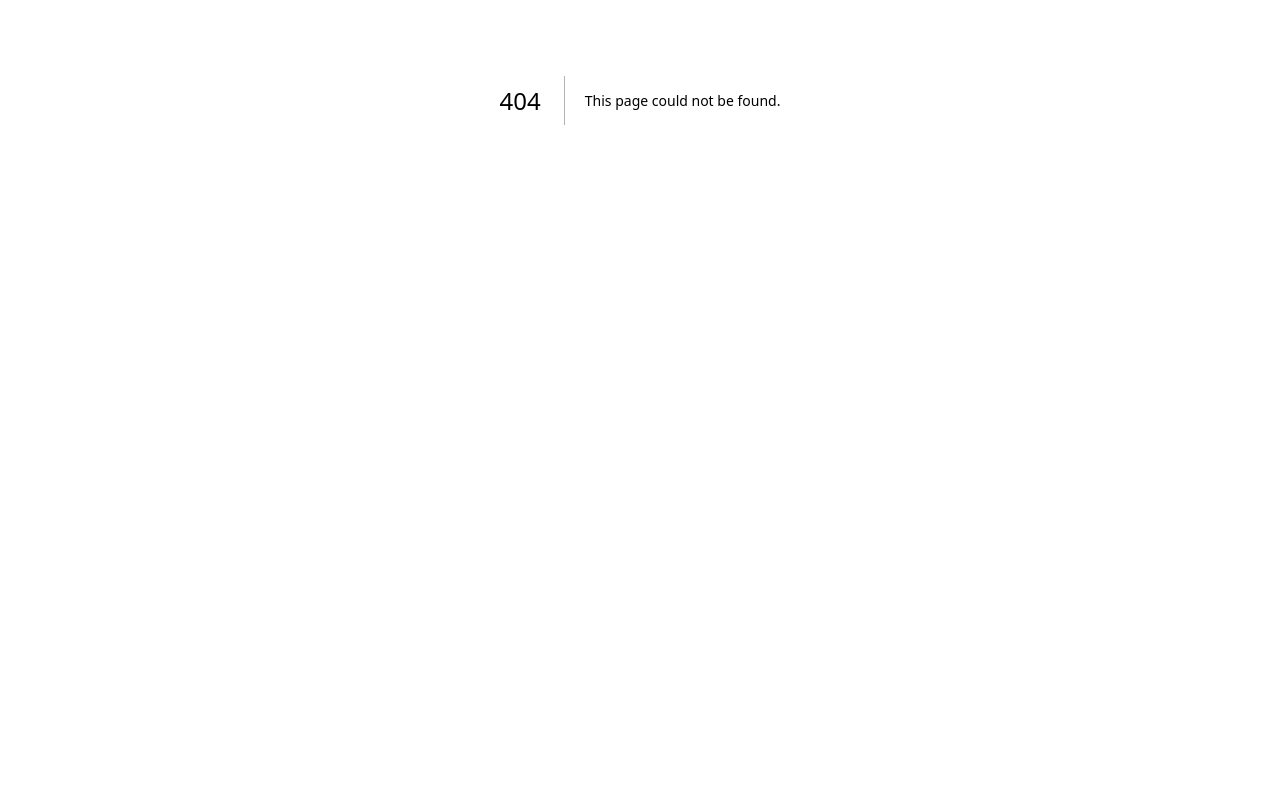
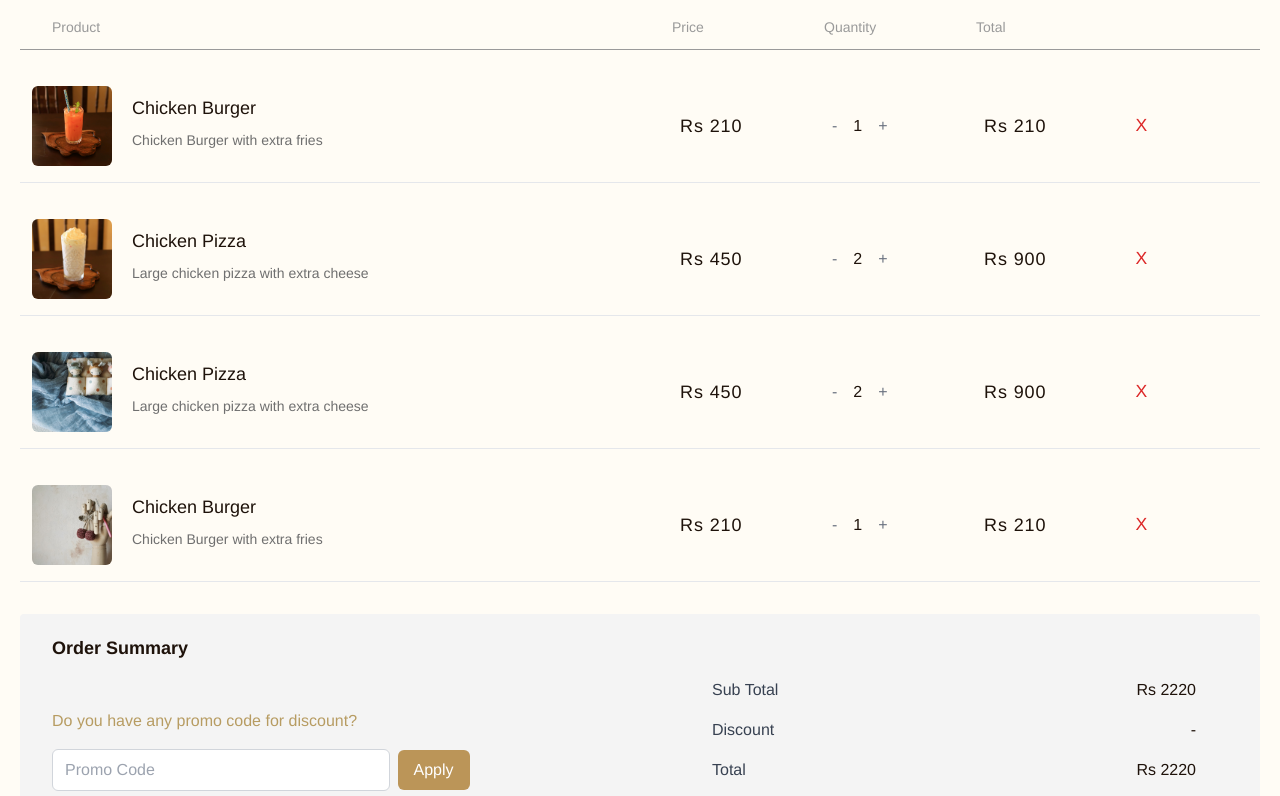
Before and after one commit to suzzan04/Bashcup_host, a Next.js app: page /cart in a window 1280 px wide. Before the commit this address had no page. Shown: the part 300-1096 px from the top of the page. Before the commit the page ends 800 px from the top, so only its background shows below. Built offline with nearby package versions, Linux system fonts and the light colour scheme.

Commit message:
ui: add cart page

```diff
--- /dev/null
+++ b/src/app/cart/page.tsx
@@ -0,0 +1,138 @@
+"use client";
+import React, { useState } from "react";
+import { CartItem } from "@/components/Common/Card/CartCard";
+import BoilerPlate from "../BoilerPlate";
+
+const Page = () => {
+  const [cartItems, setCartItems] = useState([
+    {
+      id: 1,
+      name: "Chicken Burger",
+      description: "Chicken Burger with extra fries",
+      price: 210,
+      quantity: 1,
+      image: "/image/items/drink1.jpg",
+    },
+    {
+      id: 2,
+      name: "Chicken Pizza",
+      description: "Large chicken pizza with extra cheese",
+      price: 450,
+      quantity: 2,
+      image: "/image/items/drink2.jpg",
+    },
+    {
+      id: 3,
+      name: "Chicken Pizza",
+      description: "Large chicken pizza with extra cheese",
+      price: 450,
+      quantity: 2,
+      image: "/image/handicraft/item1.jpg",
+    },
+    {
+      id: 4,
+      name: "Chicken Burger",
+      description: "Chicken Burger with extra fries",
+      price: 210,
+      quantity: 1,
+      image: "/image/handicraft/item2.jpg",
+    },
+  ]);
+
+  const handleDeleteItem = (itemId: number) => {
+    setCartItems(cartItems.filter((item) => item.id !== itemId));
+  };
+
+  const handleQuantityChange = (itemId: number, change: number) => {
+    setCartItems(
+      cartItems.map((item) => {
+        if (item.id === itemId) {
+          const newQuantity = Math.max(1, item.quantity + change);
+          return { ...item, quantity: newQuantity };
+        }
+        return item;
+      })
+    );
+  };
+
+  const subtotal = cartItems.reduce(
+    (acc, item) => acc + item.price * item.quantity,
+    0
+  );
+  const total: number = subtotal;
+
+  return (
+    <>
+      <BoilerPlate>
+        <div className="w-full h-full max-w-[1800px] p-5">
+          <div className="flex flex-col w-full gap-8">
+            <h1 className="py-8 text-2xl sm:text-3xl text-center">Your Cart</h1>
+
+            <div className="flex flex-col justify-center w-full gap-5">
+              <div className="grid grid-cols-8 w-full space-x-8 text-[#9A9A9A] border-b pb-3 border-[#9A9A9A] px-3 text-sm">
+                <div className="col-span-3 px-5 md:col-span-4">Product</div>
+                <div className="hidden md:block md:col-span-1">Price</div>
+                <div className="col-span-2 md:col-span-1">Quantity</div>
+                <div className="col-span-2 md:col-span-1">Total</div>
+              </div>
+              {cartItems.map((item) => (
+                <CartItem
+                  key={item.id}
+                  item={item}
+                  onDelete={handleDeleteItem}
+                  onQuantityChange={handleQuantityChange}
+                />
+              ))}
+            </div>
+
+            <div className="bg-[#F4F4F4] px-8 py-5 rounded w-full">
+              <div className="py-3 mb-4 text-lg font-bold sm:py-0">
+                Order Summary
+              </div>
+              <div className="grid w-full grid-cols-1 space-y-10 sm:space-x-10 sm:space-y-0 sm:grid-cols-2">
+                {/* Promo code */}
+                <div className="flex justify-center col-span-1 mb-4 max-w-[450px] flex-nowrap flex-col  gap-4">
+                  <p className="text-brand-text_secondary">
+                    Do you have any promo code for discount?
+                  </p>
+                  <div className="flex items-center">
+                    <input
+                      type="text"
+                      placeholder="Promo Code"
+                      className="w-3/4 px-3 py-2 mr-2 border border-gray-300 rounded-md"
+                    />
+                    <button className="px-4 py-2 font-medium bg-brand-accent text-background  rounded-md hover:bg-brand-accent_dark">
+                      Apply
+                    </button>
+                  </div>
+                </div>
+                {/* Sub total */}
+                <div className="flex flex-col col-span-1 gap-4 max-w-[500px] justify-self-start w-full place-self-start sm:justify-center mx-auto sm:place-self-center">
+                  <div className="flex justify-between px-2">
+                    <span className="text-gray-700">Sub Total</span>
+                    <span>Rs {subtotal}</span>
+                  </div>
+                  <div className="flex justify-between px-2">
+                    <span className="text-gray-700">Discount</span>
+                    <span>-</span>
+                  </div>
+                  <div className="flex justify-between px-2 font-medium">
+                    <span className="text-gray-700">Total</span>
+                    <span>Rs {total}</span>
+                  </div>
+
+                  <button className="w-full flex justify-between px-5 py-2 font-medium text-background bg-brand-accent  rounded-md hover:bg-brand-accent_dark">
+                    Checkout
+                    <span>Rs {total}</span>
+                  </button>
+                </div>
+              </div>
+            </div>
+          </div>
+        </div>
+      </BoilerPlate>
+    </>
+  );
+};
+
+export default Page;
--- /dev/null
+++ b/src/components/Common/Card/CartCard.tsx
@@ -0,0 +1,75 @@
+import Image from "next/image";
+
+type Cart = {
+  id: number;
+  name: string;
+  description: string;
+  price: number;
+  quantity: number;
+  image: string;
+};
+export const CartItem = ({
+  item,
+  onDelete,
+  onQuantityChange,
+}: {
+  item: Cart;
+  onDelete: (id: number) => void;
+  onQuantityChange: (id: number, change: number) => void;
+}) => {
+  return (
+    <div className="grid w-full grid-cols-8 px-3 py-4 space-x-10 border-b border-gray-200 ">
+      <div className="flex items-start w-full col-span-3  gap-5 md:col-span-4">
+        <Image
+          src={item.image}
+          alt={item.name}
+          width={200}
+          height={200}
+          className="object-cover object-center w-16 h-16 sm:w-20 sm:h-20 rounded-md"
+        />
+
+        <div className="flex flex-col justify-center h-full gap-2 py-2 md:justify-start">
+          <h3 className="font-medium  text-sm  md:text-lg">{item.name}</h3>
+          <p className="text-sm text-[#6F6F6F] max-w-[300px] md:block hidden">
+            {item.description}
+          </p>
+        </div>
+      </div>
+
+      <div className="items-center hidden md:flex md:col-span-1 text-nowrap">
+        <p className="text-lg tracking-wider">Rs {item.price}</p>
+      </div>
+
+      <div className="flex items-center col-span-2 space-x-4 select-none md:col-span-1 flex-nowrap">
+        <button
+          className="text-gray-500"
+          onClick={() => onQuantityChange(item.id, -1)}
+        >
+          -
+        </button>
+        <span className="">{item.quantity}</span>
+        <button
+          onClick={() => onQuantityChange(item.id, 1)}
+          className="text-gray-500"
+        >
+          +
+        </button>
+      </div>
+
+      <div className="flex items-center col-span-2 md:col-span-1">
+        <p className="text-sm tracking-wider md:text-lg text-nowrap">
+          Rs {item.price * item.quantity}
+        </p>
+      </div>
+
+      <div className="flex items-center col-span-1 select-none">
+        <button
+          onClick={() => onDelete(item.id)}
+          className="text-red-600 hover:text-red-800 scale-110"
+        >
+          X
+        </button>
+      </div>
+    </div>
+  );
+};
```
